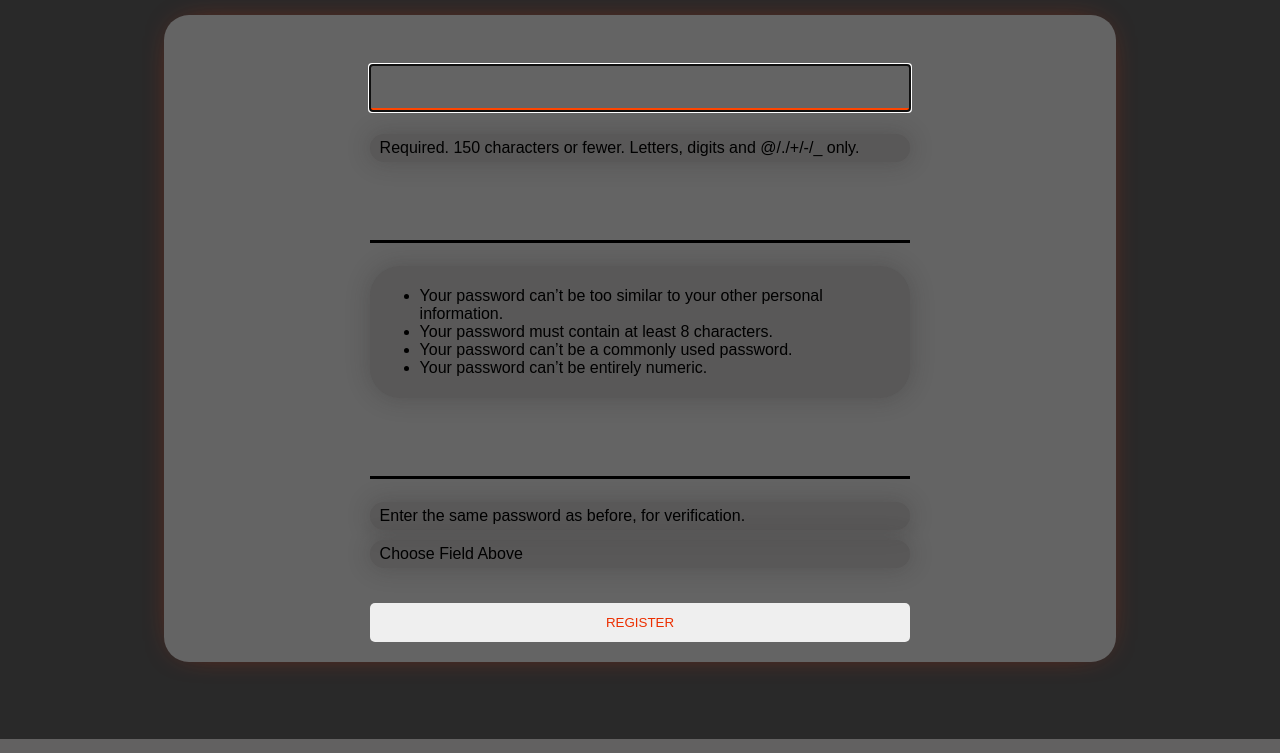
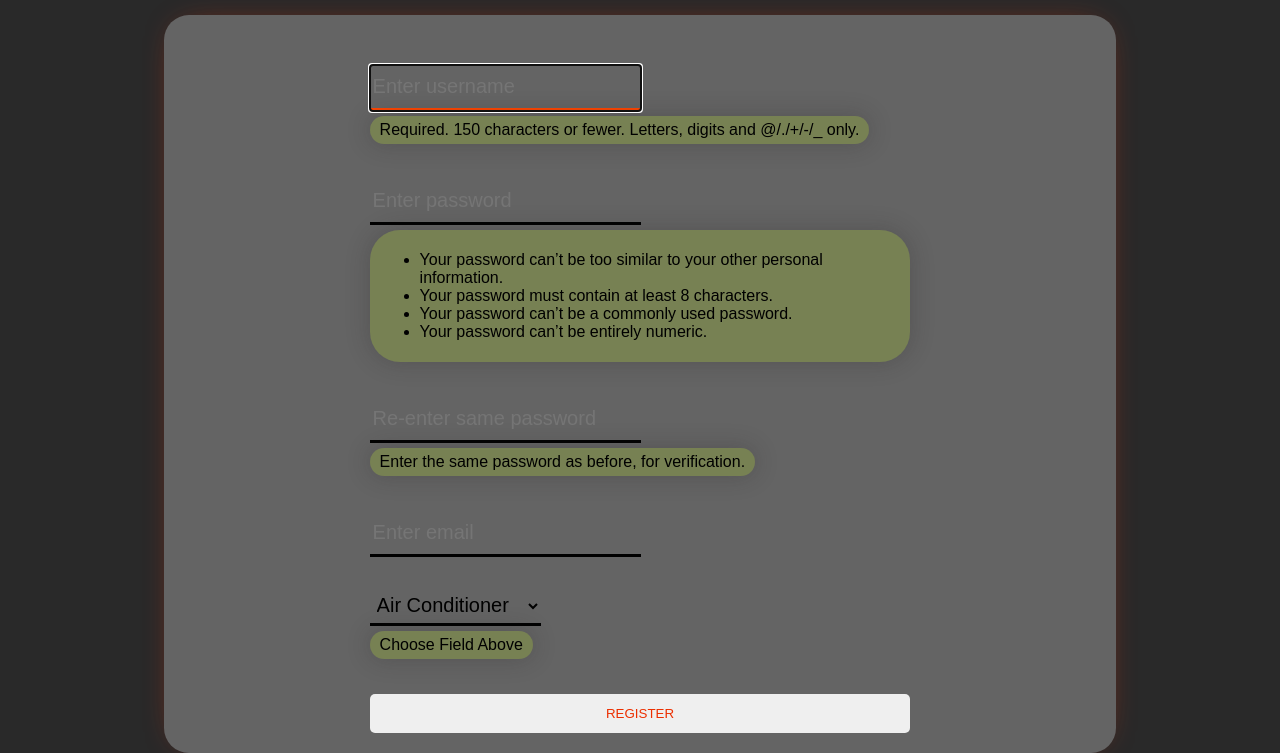
Before and after one commit to dim-liolios/Netfix, a Django app: page /register/company/ in a window 1280 px wide. Shown: the part 61-814 px from the top of the page. Run offline with Django 3.2, Linux system fonts and the light colour scheme.

Commit message:
login works, register rdy but only works via shell

```diff
--- a/main/static/main/style.css
+++ b/main/static/main/style.css
@@ -354,12 +354,23 @@ textarea:focus {
   border-bottom: 3px solid orangered;
 }
 
-span {
-  background-color: #3834343d;
+
+.help-text {
+  background-color: #b2db1e3d;
   border-radius: 30px;
   box-shadow: 0px 0px 23px 1px #2423213d;
   padding: 5px 10px;
   margin: 5px 0px;
+  width: fit-content;
+}
+
+.helpmsg {
+  background-color: #b2db1e3d;
+  border-radius: 30px;
+  box-shadow: 0px 0px 23px 1px #2423213d;
+  padding: 5px 10px;
+  margin: 5px 0px;
+  width: fit-content;
 }
 
 /* ============================================================================================== */
--- a/main/urls.py
+++ b/main/urls.py
@@ -5,6 +5,6 @@ app_name = "main"
 
 urlpatterns = [
     path("", views.home, name="home"),
-    path("login/", views.login, name = "login_user"),
+    path("login/", views.login_view, name = "login_user"),
     path("logout/", views.logout, name="logout"),
 ]
--- a/users/forms.py
+++ b/users/forms.py
@@ -22,29 +22,63 @@ class CustomerSignUpForm(UserCreationForm):
 
 
 class CompanySignUpForm(UserCreationForm):
-    pass
+    field_of_work = forms.ChoiceField(
+        choices=Company._meta.get_field("field").choices,
+        widget=forms.Select(attrs={"class": "form-control"}),
+    )
+
+    class Meta:
+        model = User
+        fields = ["username", "password1", "password2", "email", "field_of_work"]
+        # thats the order the fields appear in the form but ONLY when i use {{ form }} in html
+
+    def __init__(self, *args, **kwargs):
+        super(CompanySignUpForm, self).__init__(*args, **kwargs)
+        self.fields["username"].widget.attrs.update({"class": "form-control", "placeholder": "Enter username"})
+        self.fields["email"].widget.attrs.update({"class": "form-control", "placeholder": "Enter email"})
+        self.fields["password1"].widget.attrs.update({"class": "form-control", "placeholder": "Enter password"})
+        self.fields["password2"].widget.attrs.update({"class": "form-control", "placeholder": "Re-enter same password"})
+
+        self.fields["email"].widget.attrs["autocomplete"] = "off"
+
+    def clean_email(self):
+        email = self.cleaned_data.get("email")
+        if User.objects.filter(email=email).exists():
+            raise ValidationError("This email is already in use.")
+        return email
+
+    def clean_username(self):
+        username = self.cleaned_data.get("username")
+        if User.objects.filter(username=username).exists():
+            raise ValidationError("This username is already taken.")
+        return username
+
+    def save(self, commit=True):
+        user = super().save(commit=False)
+        user.is_company = True
+
+        if commit:
+            user.save()  # saving the user instance (making a User Class object)
+            Company.objects.create(user=user, field=self.cleaned_data["field_of_work"])
+            # creating the company instance and link it to the user
+
+        return user
 
 
 class UserLoginForm(forms.Form):
-    email = forms.EmailField(widget=forms.TextInput(attrs={"placeholder": "Enter Email"}))
+    username = forms.CharField(widget=forms.TextInput(attrs={"placeholder": "Enter Username"}))
     password = forms.CharField(widget=forms.PasswordInput(attrs={"placeholder": "Enter Password"}))
+    # Django built-in authenticate() uses username and password, not email
 
     def __init__(self, *args, **kwargs):
         super(UserLoginForm, self).__init__(*args, **kwargs)
-        self.fields["email"].widget.attrs["autocomplete"] = "off"
+        self.fields["username"].widget.attrs["autocomplete"] = "off"
         # tells browsers not to suggest previously entered emails
 
     def clean(self):
         cleaned_data = super().clean()  # => method of parent class forms.Form that returns
         # a dictionary where keys are the "email", "pass" etc and values the user's inputs
-        # it validates each field seperately
+        return cleaned_data
 
-        email = cleaned_data.get("email")
-        password = cleaned_data.get("password")
-
-        if email and password:
-            user = authenticate(username=email, password=password)
-            if not user:
-                raise forms.ValidationError("Invalid email or password.")
-
-        return cleaned_data
+    # clean(self) ensures the form is valid as a whole, while Django’s built-in validation
+    # (super.clean()) ensures each field is valid individually
--- a/users/models.py
+++ b/users/models.py
@@ -6,7 +6,7 @@ from django.core.validators import MaxValueValidator, MinValueValidator
 class User(AbstractUser):
     is_customer = models.BooleanField(default=False)
     is_company = models.BooleanField(default=False)
-    email = models.CharField(max_length=100, unique=True)
+    # email = models.CharField(max_length=100, unique=True)
 
 
 class Customer(models.Model):
--- a/users/templates/users/register_company.html
+++ b/users/templates/users/register_company.html
@@ -1,13 +1,40 @@
 {% extends 'main/base.html' %}
 {% block title %}
   Company Registration
-{%endblock %}
+{% endblock %}
 
 {% block content %}
     <form method="POST">
-        {% csrf_token %}
-        {{form}}
-        <span class="helptext">Choose Field Above</span>
-        <button type="submit" name="register">Register</button>
+      {% csrf_token %}
+
+      <div class="form-group">
+        <label for="id_username">Username</label>
+        {{ form.username }}
+        <div class="help-text">{{ form.username.help_text }}</div>
+      </div>
+
+      <div class="form-group">
+        <label for="id_password1">Password</label>
+        {{ form.password1 }}
+        <div class="help-text">{{ form.password1.help_text }}</div>
+      </div>
+
+      <div class="form-group">
+        <label for="id_password2">Confirm Password</label>
+        {{ form.password2 }}
+        <div class="help-text">{{ form.password2.help_text }}</div>
+      </div>
+
+      <div class="form-group">
+        <label for="id_email">Email</label>
+        {{ form.email }}
+      </div>
+      <div class="form-group">
+        <label for="id_field_of_work">Field of Work</label>
+        {{ form.field_of_work }}
+      </div>
+
+      <span class="helpmsg">Choose Field Above</span>
+      <button type="submit" name="register">Register</button>
     </form>
 {% endblock %}
--- a/users/views.py
+++ b/users/views.py
@@ -36,7 +36,7 @@ class CustomerSignUpView(CreateView):
         # the template (user = customer)
 
     def form_valid(self, form):  # this form argument is the validated instance of the CustomerSignUpForm
-        user = form.save()  # the user is created here
+        user = form.instance
         login(self.request, user)  # he is immediatly logged in here
         return redirect("/")
 
@@ -55,6 +55,6 @@ class CompanySignUpView(CreateView):
         return super().get_context_data(**kwargs)
 
     def form_valid(self, form):
-        user = form.save()
+        user = form.instance
         login(self.request, user)
         return redirect("/")
```
Also changed, not shown: main/views.py (+10 -7 lines), README.md (added), db.sqlite3, users/migrations/0002_alter_user_email.py (added).
